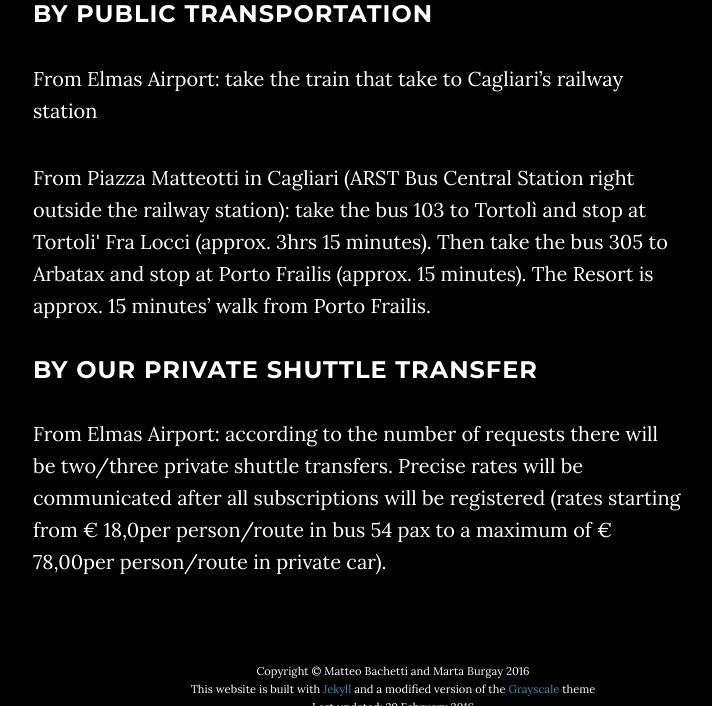
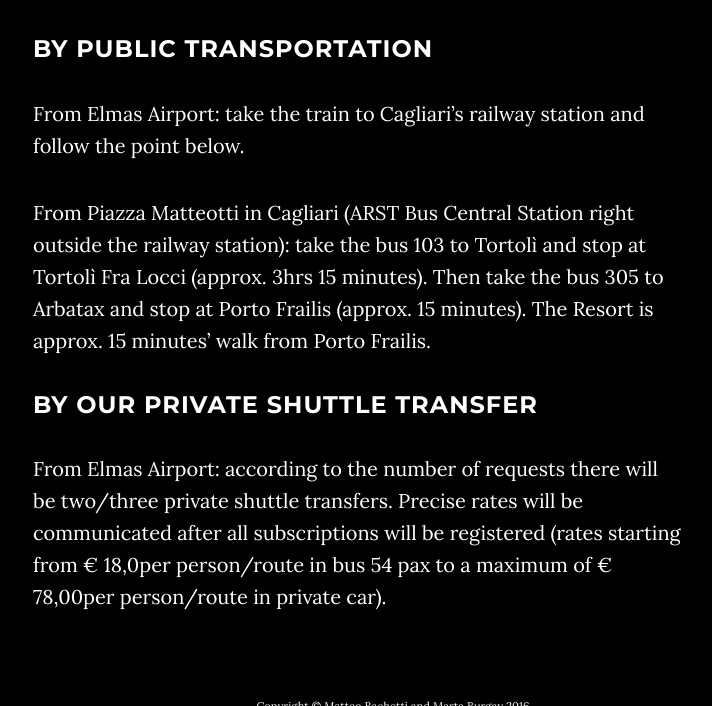
Before and after one commit to breakingthelimits/supereddington2016, a Jekyll site: the page built from travel/index.html, in a window 1280 px wide and 900 px high, scrolled down 656 px, cut to the strip 194-900 px from the top of the window. Shown: the whole strip, without its empty margins (247-959 px from the left). Built offline with Jekyll 4.4.1, drawn with Linux system fonts in a browser that asks for light colours.

Commit message:
Updated travel information

```diff
--- a/travel/index.html
+++ b/travel/index.html
@@ -11,10 +11,19 @@ title: Travel Information
 <p>GPS Coordinates: 39.926316, 9.711924</p>
 <!-- <p>Google Maps suggested route: https://goo.gl/maps/bHPbBZFMN7o</p> -->
 <iframe src="https://www.google.com/maps/embed?pb=!1m24!1m8!1m3!1d787567.182768996!2d8.825684!3d39.5498137!3m2!1i1024!2i768!4f13.1!4m13!3e6!4m5!1s0x12e7370797f669e3%3A0x10ef502c8f5e21f1!2sACE+Rent+a+Car%2C+Aeroporto+di+Elmas%2C+Via+dei+Trasvolatori%2C+09030+Cagliari!3m2!1d39.2540668!2d9.060395999999999!4m5!1s0x12de47c3407bdc5b%3A0x78a2b0eed3941855!2sArbatax+Park+Resort%2C+Via+Capri%2C+49%2FB%2C+08048+Arbatax%2C+Tortoli+OG!3m2!1d39.926226!2d9.711945!5e0!3m2!1sit!2sit!4v1456757880494" width="600" height="450" frameborder="0" style="border:0" allowfullscreen></iframe>
-
+<p></p>
 <h3>By public transportation</h3>
-<p>From Elmas Airport: take the train that take to Cagliari’s railway station</p>
-<p>From Piazza Matteotti in Cagliari (ARST Bus Central Station right outside the railway station): take the bus 103 to Tortolì and stop at Tortoli' Fra Locci (approx. 3hrs 15 minutes). Then take the bus 305 to Arbatax and stop at Porto Frailis (approx. 15 minutes). The Resort is approx. 15 minutes’ walk from Porto Frailis.</p>
+<p>From Elmas Airport: take the train to Cagliari’s railway station and follow
+  the point below.</p>
+<p>From Piazza Matteotti in Cagliari (ARST Bus Central Station right outside the
+   railway station): take the bus 103 to Tortolì and stop at Tortolì Fra Locci
+   (approx. 3hrs 15 minutes). Then take the bus 305 to Arbatax and stop at Porto
+   Frailis (approx. 15 minutes). The Resort is approx. 15 minutes’ walk from
+   Porto Frailis.</p>
 
 <h3>By our private shuttle transfer</h3>
-<p>From Elmas Airport: according to the number of requests there will be two/three private shuttle transfers. Precise rates will be communicated after all subscriptions will be registered (rates starting from € 18,0per person/route in bus 54 pax to a maximum of € 78,00per person/route in private car).</p>
+<p>From Elmas Airport: according to the number of requests there will be
+  two/three private shuttle transfers. Precise rates will be communicated
+  after all subscriptions will be registered (rates starting from € 18,0per
+  person/route in bus 54 pax to a maximum of € 78,00per person/route in
+  private car).</p>
```
